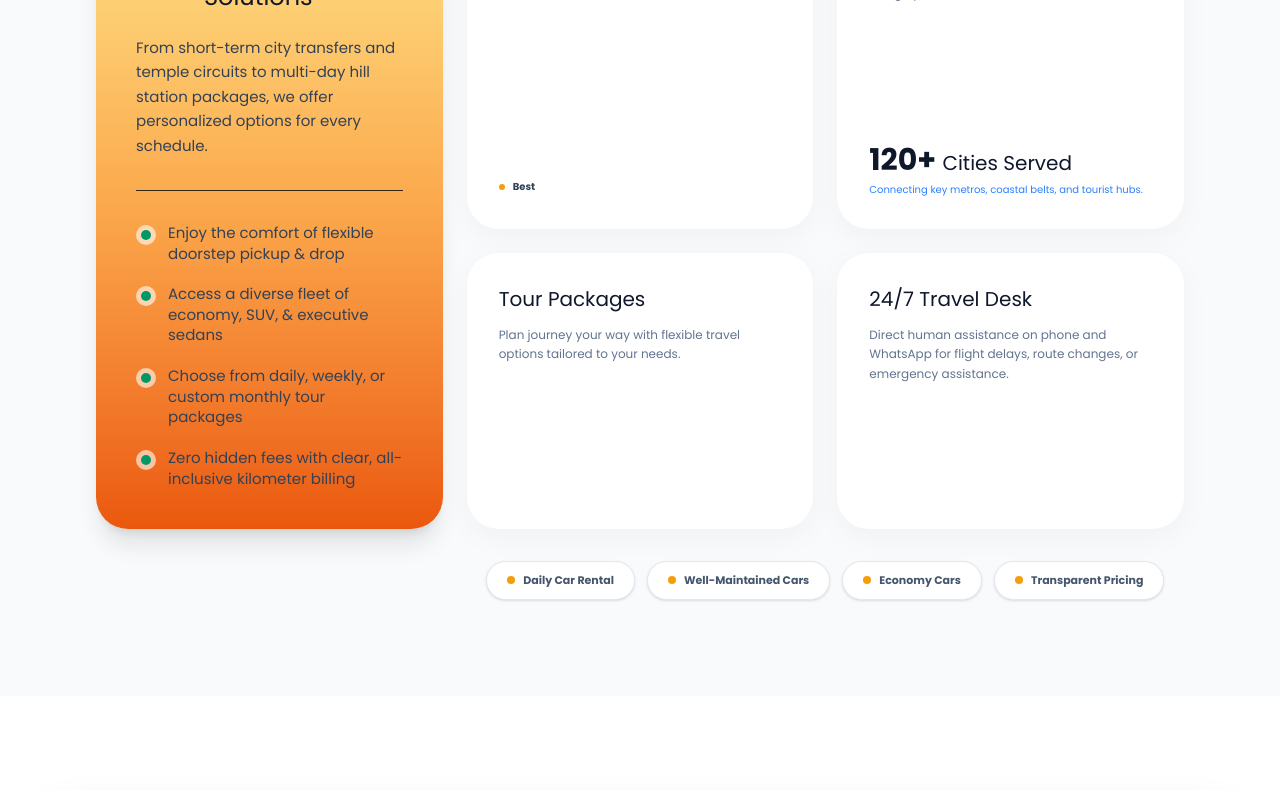
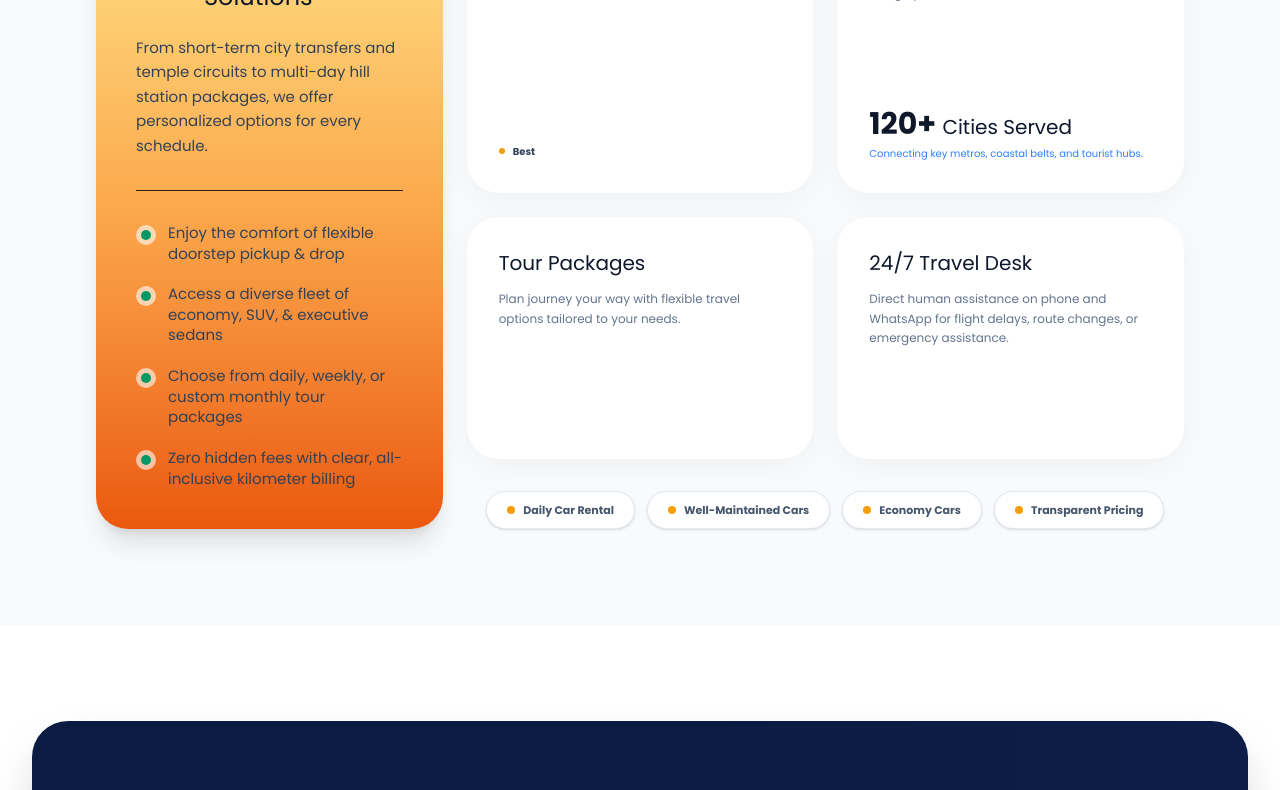
Before and after one commit to aeropeak26/Rudhran_travels, a Next.js app: page / in a window 1280 px wide. Shown: the part 5915-6705 px from the top of the page. Built offline with nearby package versions, Linux system fonts and the light colour scheme.

Commit message:
Fix grid alignment in WhyChooseUs to stretch orange card to pill row

```diff
--- a/src/components/WhyChooseUs.tsx
+++ b/src/components/WhyChooseUs.tsx
@@ -81,8 +81,11 @@ export default function WhyChooseUs() {
             </ul>
           </div>
 
+          {/* Right Content Column */}
+          <div className="lg:col-span-2 flex flex-col gap-6">
+
             {/* Right White Cards Grid */}
-          <div className="lg:col-span-2 grid grid-cols-1 md:grid-cols-2 gap-6">
+            <div className="grid grid-cols-1 md:grid-cols-2 gap-6 flex-grow">
 
               {/* Card 1 */}
               <div className="bg-white rounded-[2rem] p-8 shadow-[0_8px_30px_rgb(0,0,0,0.04)] flex flex-col">
@@ -130,11 +133,8 @@ export default function WhyChooseUs() {
 
             </div>
 
-          {/* Empty spacer for the left column to push pills to the right on desktop */}
-          <div className="hidden lg:block lg:col-span-1"></div>
-
-          {/* Pill Badges Row (Centered under the right 2 columns) */}
-          <div className="lg:col-span-2 flex flex-wrap justify-center gap-3 pt-2">
+            {/* Pill Badges Row (Centered under the right 4 cards) */}
+            <div className="flex flex-wrap justify-center gap-3 pt-2">
               {['Daily Car Rental', 'Well-Maintained Cars', 'Economy Cars', 'Transparent Pricing'].map((pill, i) => (
                 <div key={i} className="bg-white border border-slate-200 rounded-full px-5 py-2.5 text-[11px] font-bold text-slate-600 flex items-center gap-2 shadow-sm">
                   <span className="w-2 h-2 rounded-full bg-[#f59e0b]"></span>
@@ -144,6 +144,8 @@ export default function WhyChooseUs() {
             </div>
 
           </div>
+
+        </div>
       </div>
     </section>
   );
```
Lines whose indentation alone changed are shown as unchanged.
